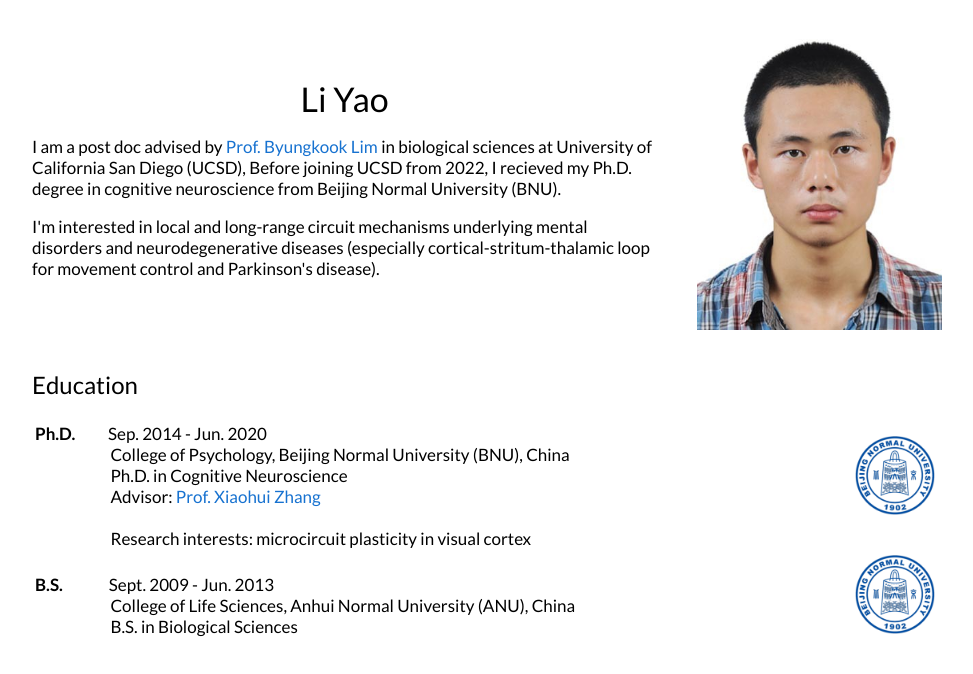
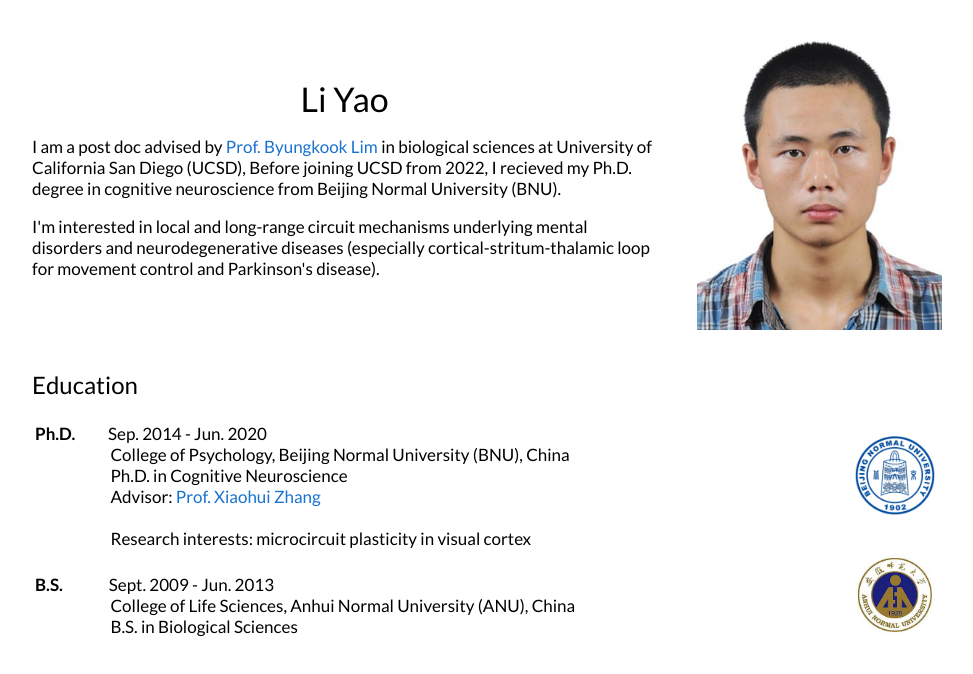
Before and after one commit to standyao/standyao.github.io, a plain HTML site: page index.html in a window 1280 px wide. Shown: the whole page, without its empty margins (153-1126 px from the left). Drawn offline with Linux system fonts and the light colour scheme.

Commit message:
Update index.html

```diff
--- a/index.html
+++ b/index.html
@@ -134,7 +134,7 @@
                       &nbsp&nbsp&nbsp&nbsp&nbsp&nbsp&nbsp&nbsp&nbsp &nbsp &nbsp&nbsp &nbsp &nbsp &nbsp&nbsp&nbsp  B.S. in Biological Sciences<br>
                   </td>
                   <td width="10%">
-                    <img src="images/BNU.png" width="90%" style="display: block; margin-left: auto; margin-right: auto;">
+                    <img src="images/ANU.jpeg" width="90%" style="display: block; margin-left: auto; margin-right: auto;">
                   </td>
                 </tr>
               </tbody></table>
```
